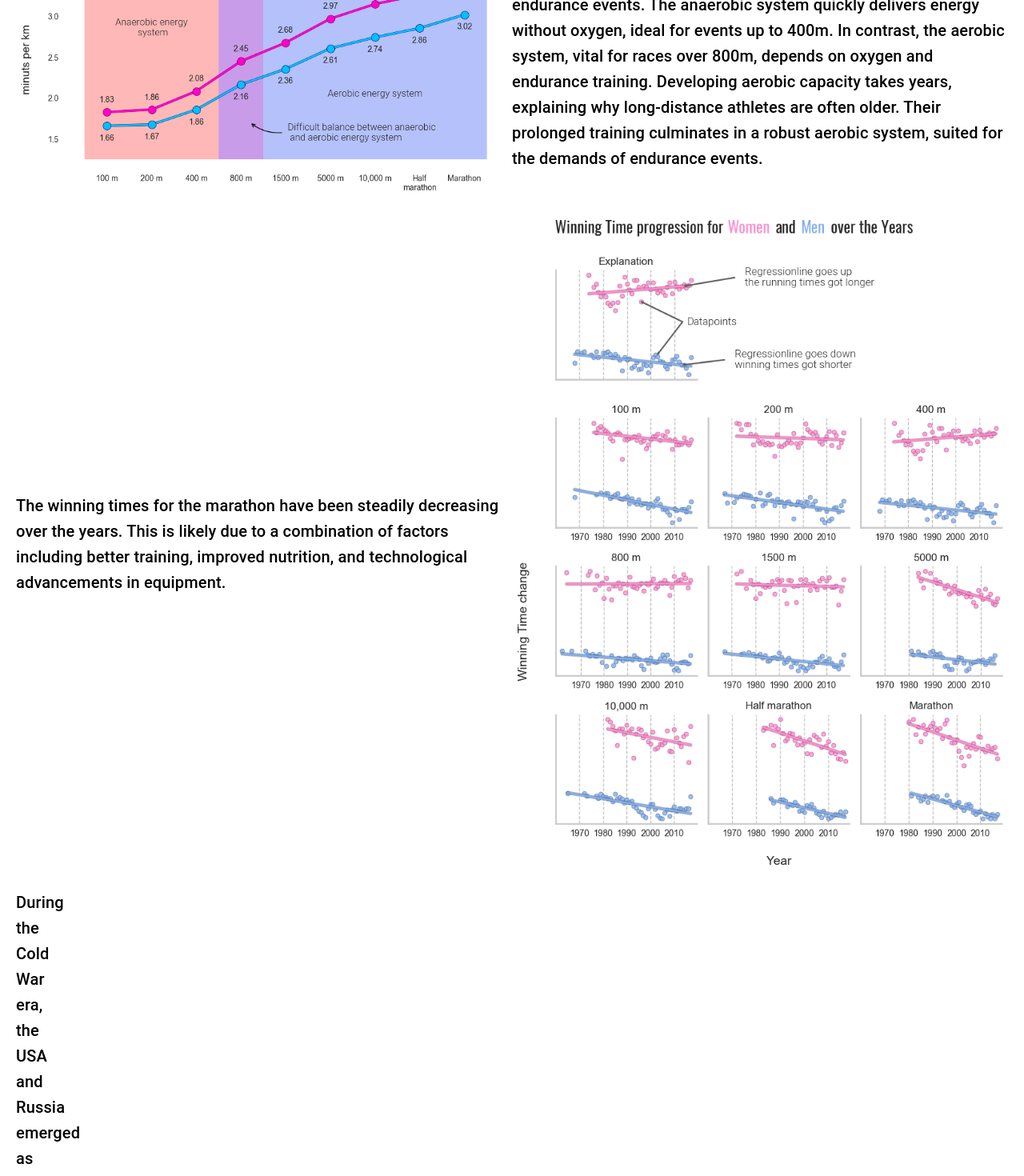
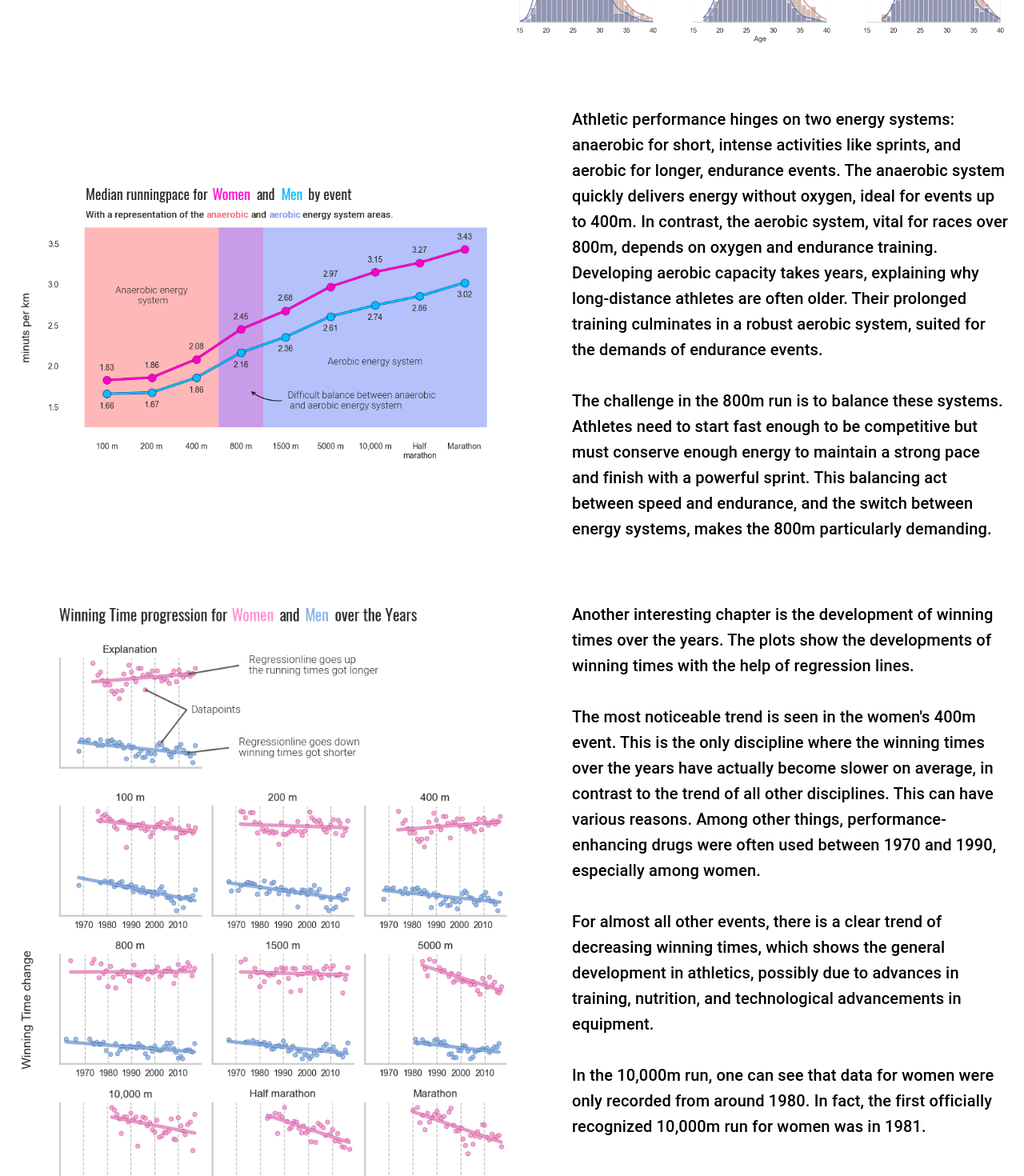
Before and after one commit to Uiblar/DVIZ.H2301_Furlan_Jacober_OlympicRunning, a React (Vite) app: page / in a window 1280 px wide. Shown: the part 1120-2590 px from the top of the page at 80% size. Built offline with nearby package versions, Linux system fonts and the light colour scheme; no server answers.

Commit message:
Added text to the pace by event and winning time progression plot.

```diff
--- a/src/components/DataStory.css
+++ b/src/components/DataStory.css
@@ -3,7 +3,12 @@
   justify-content: space-between;
   align-items: center;
   width: 100%;
-  margin-bottom: 20px;
+  margin-bottom: 75px;
+}
+
+.rightImage {
+  width: 50%;
+  margin-right: 75px;
 }
 
 .image {
@@ -13,5 +18,10 @@
 /* Add styling for Typography if needed, for example: */
 .typography {
   flex: 1;
-  padding: 0 20px; /* Adjust padding as needed */
+  padding: 20px 20px 20px 20px; /* Adjust padding as needed */
 }
+
+.text {
+  margin-right: 100px;
+  margin-left: 100px;
+}
--- a/src/components/DataStory.jsx
+++ b/src/components/DataStory.jsx
@@ -36,6 +36,7 @@ export default function DataStory() {
   return (
     <>
       <Box className="container">
+        <Box className="row">
           <Typography variant="h6" component="p" sx={{ mb: 2 }}>
             What is the expected age of peak performance for runners? And does
             this vary by event? Let's take a look at the age distribution of the
@@ -53,6 +54,7 @@ export default function DataStory() {
               </Link>
             </Tooltip>
           </Typography>
+        </Box>
         <Box className="row">
           <Typography variant="h6" component="p" className="text">
             For the sprint events (100m, 200m, 400m), we see that the peak age
@@ -116,11 +118,11 @@ export default function DataStory() {
             component="img"
             src={paceByEventImage}
             alt="Pace by event"
-            className="image"
+            className="rightImage"
             onClick={() => openLightbox(3)}
             sx={{ cursor: "pointer" }}
           />
-          <Typography variant="h6" component="p" className="text">
+          <Typography variant="h6" component="p" className="text" style={{alignSelf: 'flex-start'}}>
             Athletic performance hinges on two energy systems: anaerobic for
             short, intense activities like sprints, and aerobic for longer,
             endurance events. The anaerobic system quickly delivers energy
@@ -130,30 +132,45 @@ export default function DataStory() {
             explaining why long-distance athletes are often older. Their
             prolonged training culminates in a robust aerobic system, suited for
             the demands of endurance events.
+            <br/>
+            <br/>
+            The challenge in the 800m run is to balance these systems. Athletes need to start fast enough to be competitive but must conserve enough energy to maintain a strong pace and finish with a powerful sprint. This balancing act between speed and endurance, and the switch between energy systems, makes the 800m particularly demanding.
+
           </Typography>
         </Box>
         <Box className="row">
-          <Typography variant="h6" component="p" className="text">
-            The winning times for the marathon have been steadily decreasing
-            over the years. This is likely due to a combination of factors
-            including better training, improved nutrition, and technological
-            advancements in equipment.
-          </Typography>
           <Box
             component="img"
             src={winningTimesProgressionImage}
             alt="Winning Times Progression"
-            className="image"
+            className="rightImage"
             onClick={() => openLightbox(4)}
             sx={{ cursor: "pointer" }}
           />
+          <Typography variant="h6" component="p" className="text" style={{alignSelf: 'flex-start'}}>
+            Another interesting chapter is the development of winning times over the years. The plots show the
+            developments of winning times with the help of regression lines.
+            <br/>
+            <br/>
+            The most noticeable trend is seen in the women's 400m event. This is the only discipline where the winning
+            times over the years have actually become slower on average, in contrast to the trend of all other
+            disciplines. This can have various reasons. Among other things, performance-enhancing drugs were often used
+            between 1970 and 1990, especially among women.
+            <br/>
+            <br/>
+            For almost all other events, there is a clear trend of decreasing winning times, which shows the general
+            development in athletics, possibly due to advances in training, nutrition, and technological advancements in
+            equipment.
+            <br/>
+            <br/>
+            In the 10,000m run, one can see that data for women were only recorded from around 1980. In fact, the first officially recognized
+            10,000m run for women was in 1981.
+          </Typography>
         </Box>
         <Box className="row">
           <Typography
-            variant="h6"
-            component="p"
-            className="text"
-            sx={{ width: 50 }}
+            variant="h6" component="p" className="text"
+            sx={{ width: 700 }}
           >
             During the Cold War era, the USA and Russia emerged as formidable
             rivals in global athletics. This rivalry was marked by intense
```
Lines whose indentation alone changed are shown as unchanged.
